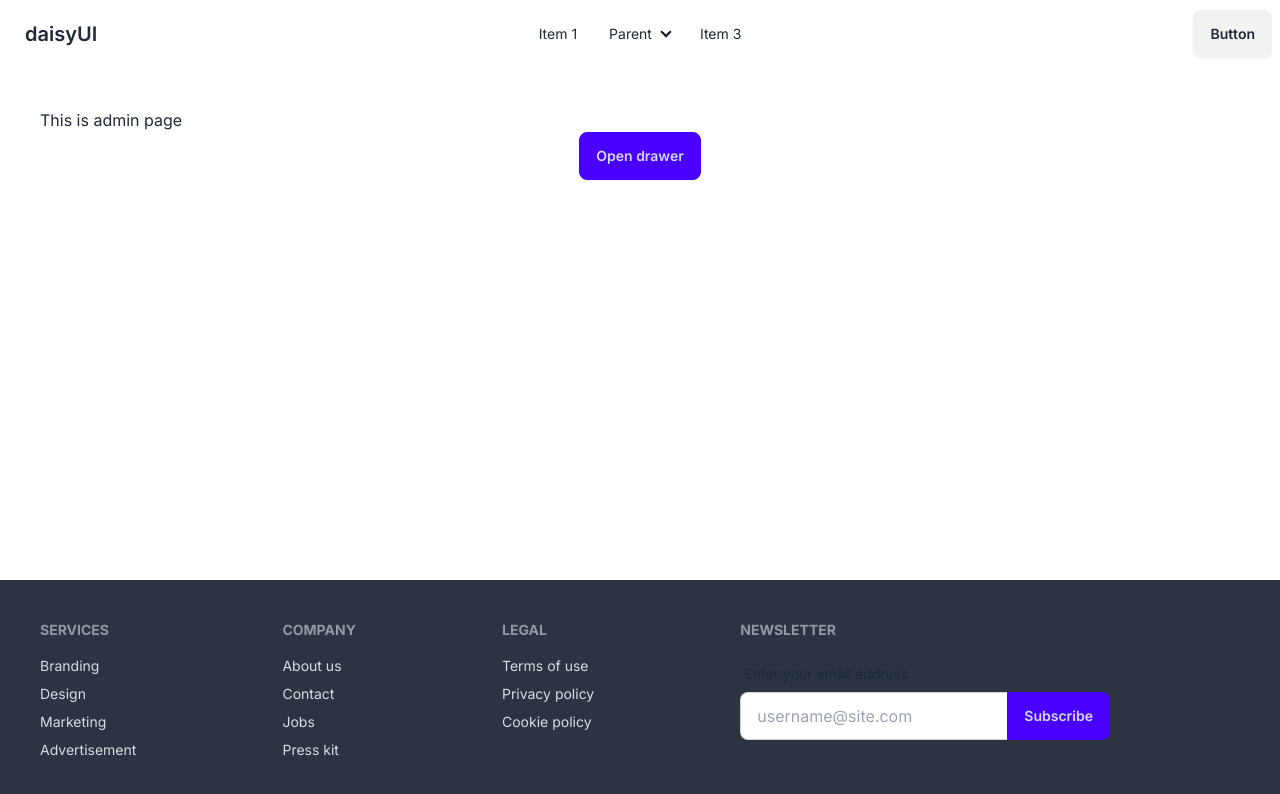
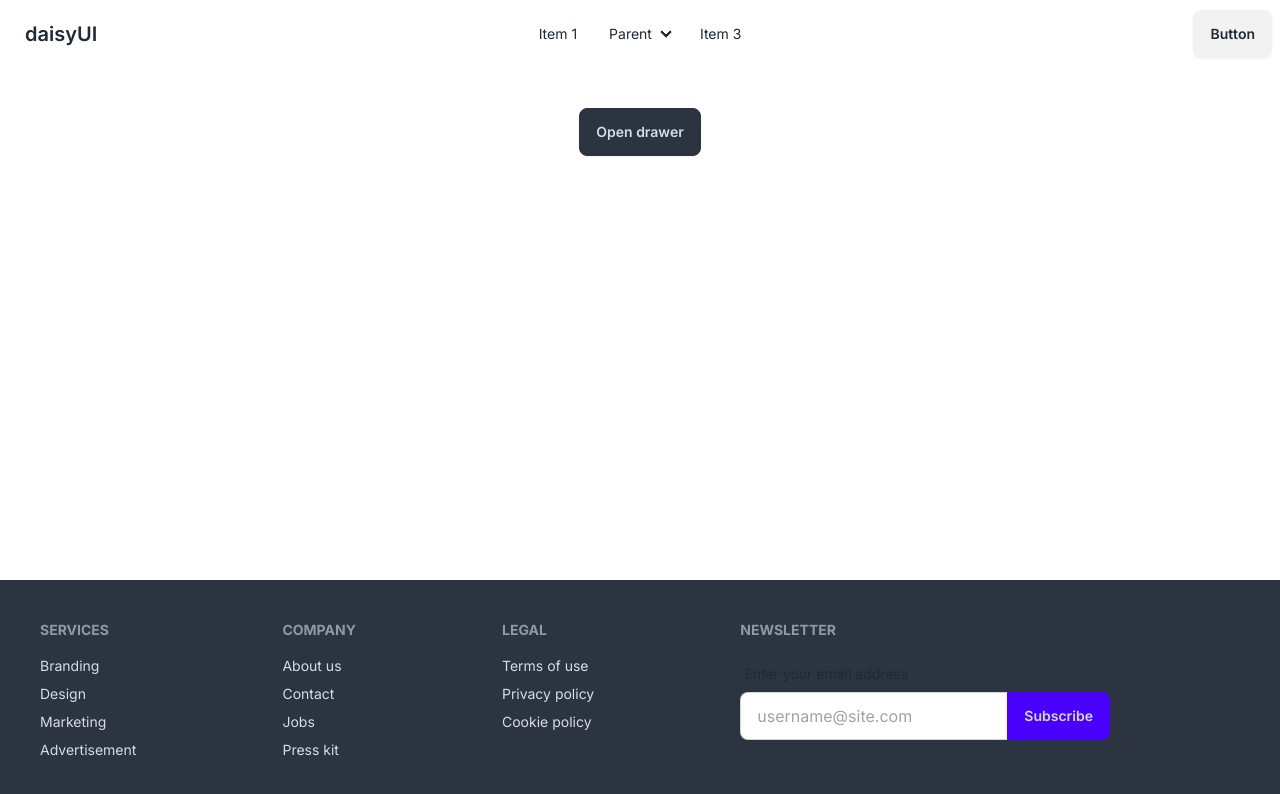
Before and after one commit to rahathasanDev/next-app-basic, a Next.js app: page /dashboard/admin in a window 1280 px wide. Shown: the top 794 px of the page. Built offline with nearby package versions, Linux system fonts and the light colour scheme.

Commit message:
AdminPage and user page update

```diff
--- a/src/app/(withlayout)/dashboard/admin/page.js
+++ b/src/app/(withlayout)/dashboard/admin/page.js
@@ -1,9 +1,10 @@
+import AdminDrawer from '@/components/Shared/AdminDrawer';
 import React from 'react';
 
 const AdminPage = () => {
   return (
     <div>
-      <h2>This is admin page</h2>
+     <AdminDrawer></AdminDrawer>
 
     </div>
   );
--- a/src/app/(withlayout)/dashboard/layout.js
+++ b/src/app/(withlayout)/dashboard/layout.js
@@ -5,7 +5,7 @@ const DashboardLayout = ({children}) => {
   return (
     <div className='m-10'>
       {children}
-    <Drawer></Drawer>
+
     </div>
   );
 };
--- /dev/null
+++ b/src/app/(withlayout)/dashboard/page.js
@@ -0,0 +1,11 @@
+import React from 'react';
+
+const page = () => {
+  return (
+    <>
+
+    </>
+  );
+};
+
+export default page;
--- a/src/app/(withlayout)/dashboard/user/page.js
+++ b/src/app/(withlayout)/dashboard/user/page.js
@@ -1,9 +1,10 @@
+import Drawer from '@/components/Shared/Drawer';
 import React from 'react';
 
 const UserPage = () => {
   return (
     <div>
-
+      <Drawer></Drawer>
     </div>
   );
 };
--- a/src/components/Shared/Drawer.jsx
+++ b/src/components/Shared/AdminDrawer.jsx
@@ -1,24 +1,23 @@
 import React from 'react';
 
-const drawer = () => {
+const AdminDrawer = () => {
   return (
-    <div className="drawer flex justify-center">
-      <input id="my-drawer" type="checkbox" className="drawer-toggle" />
+    <div className="drawer flex justify-center drawer-end">
+      <input id="my-drawer-4" type="checkbox" className="drawer-toggle" />
       <div className="drawer-content">
         {/* Page content here */}
-        <label htmlFor="my-drawer" className="btn btn-primary drawer-button">Open drawer</label>
+        <label htmlFor="my-drawer-4" className="drawer-button btn btn-neutral">Open drawer</label>
       </div>
       <div className="drawer-side">
-        <label htmlFor="my-drawer" aria-label="close sidebar" className="drawer-overlay"></label>
+        <label htmlFor="my-drawer-4" aria-label="close sidebar" className="drawer-overlay"></label>
         <ul className="menu p-4 w-80 min-h-full bg-base-200 text-base-content">
           {/* Sidebar content here */}
           <li><a>Sidebar Item 1</a></li>
           <li><a>Sidebar Item 2</a></li>
-
         </ul>
       </div>
     </div>
   );
 };
 
-export default drawer;
+export default AdminDrawer;
```
